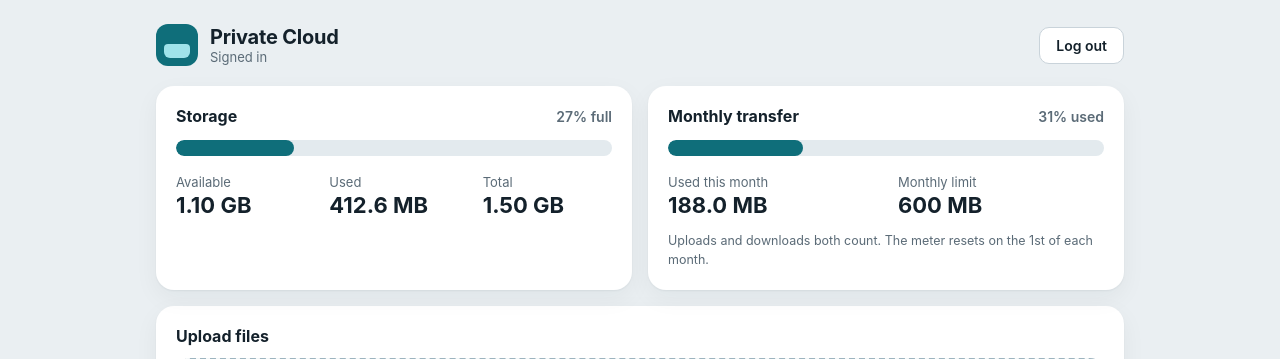
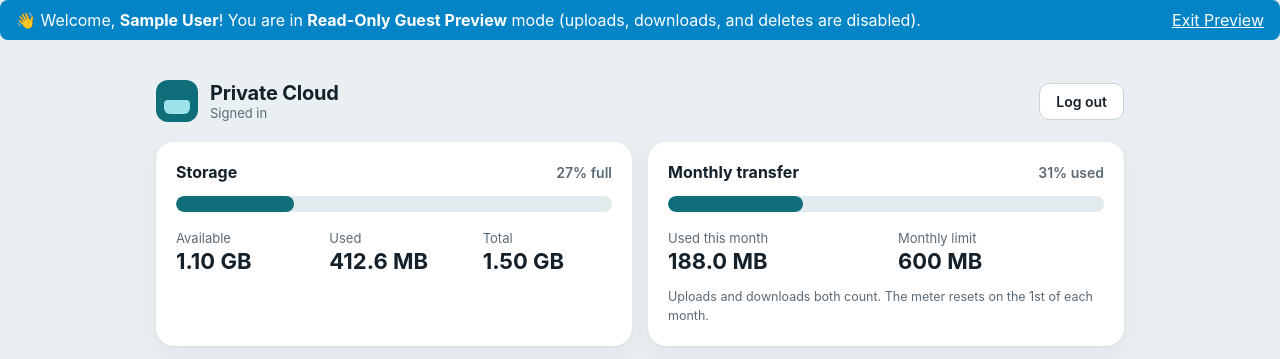
Before and after one commit to sanjay855/MyPrivateCloud, a Flask app: page / in a window 1280 px wide. Shown: the top 359 px of the page. Run offline with Flask 3, Linux system fonts and the light colour scheme; the visitor is signed in with stand-in values (Sample User, id 1); data that the repository does not hold is empty; parts of the project's set-up code (start-up, migrations or seed data) failed here and were passed over.

Commit message:
Add visitor request and owner-approved single-use read-only guest link

```diff
--- a/app.py
+++ b/app.py
@@ -1,5 +1,7 @@
 import os
 import json
+import time
+import secrets
 from datetime import datetime
 from functools import wraps
 from flask import (
@@ -19,6 +21,10 @@ MAX_TRANSFER_BYTES = 600 * 1024 * 1024             # 600 MB
 
 APP_PASSWORD = os.environ.get("APP_PASSWORD", "MyCloudPass123")
 API_TOKEN = os.environ.get("API_TOKEN", "macrodroid-secret-token")
+
+# In-memory approval queue and single-use tokens
+PENDING_REQUESTS = {}  # {req_id: {"name": str, "time": str, "created": float}}
+GUEST_TOKENS = {}      # {token: {"name": str, "expires": float}}
 
 os.makedirs(STORAGE_DIR, exist_ok=True)
 os.makedirs(os.path.dirname(META_FILE), exist_ok=True)
@@ -70,21 +76,29 @@ def add_transfer_bytes(delta):
     save_transfer_bytes(current + delta)
 
 
-def auth_required(f):
-    @wraps(f)
-    def decorated(*args, **kwargs):
-        if session.get("logged_in") or request.headers.get("X-API-Token") == API_TOKEN:
-            return f(*args, **kwargs)
-        if request.path.startswith("/api/"):
-            return jsonify({"error": "Unauthorized"}), 401
-        return redirect(url_for("login"))
-    return decorated
+def auth_required(allow_guest=False):
+    def decorator(f):
+        @wraps(f)
+        def decorated(*args, **kwargs):
+            is_owner = session.get("logged_in") or request.headers.get("X-API-Token") == API_TOKEN
+            is_guest = allow_guest and session.get("guest_mode")
+
+            if is_owner or is_guest:
+                return f(*args, **kwargs)
+            if session.get("guest_mode") and not allow_guest:
+                return jsonify({"error": "Read-only guest preview: actions disabled."}), 403
+            if request.path.startswith("/api/"):
+                return jsonify({"error": "Unauthorized"}), 401
+            return redirect(url_for("login"))
+        return decorated
+    return decorator
 
 
 @app.route("/login", methods=["GET", "POST"])
 def login():
     if request.method == "POST":
         if request.form.get("password") == APP_PASSWORD:
+            session.clear()
             session["logged_in"] = True
             return redirect(url_for("index"))
         return redirect(url_for("login", error=1))
@@ -97,14 +111,80 @@ def logout():
     return redirect(url_for("login"))
 
 
+@app.route("/request-guest", methods=["POST"])
+def request_guest():
+    data = request.get_json(silent=True) or request.form
+    guest_name = (data.get("name") or "").strip()[:40]
+    if not guest_name:
+        return jsonify({"error": "Please enter your name."}), 400
+
+    # Clean old requests (> 30 mins) and cap queue at 10
+    now = time.time()
+    for k in [k for k, v in PENDING_REQUESTS.items() if now - v["created"] > 1800]:
+        PENDING_REQUESTS.pop(k, None)
+    if len(PENDING_REQUESTS) >= 10:
+        return jsonify({"error": "Approval queue is full. Try again later."}), 429
+
+    req_id = secrets.token_hex(4)
+    PENDING_REQUESTS[req_id] = {
+        "name": guest_name,
+        "time": datetime.now().strftime("%H:%M:%S"),
+        "created": now
+    }
+    return jsonify({"status": "requested", "message": "Request sent! Ask Sanjay to approve it."}), 201
+
+
+@app.route("/api/guest-requests")
+@auth_required(allow_guest=False)
+def list_guest_requests():
+    items = [{"id": k, "name": v["name"], "time": v["time"]} for k, v in PENDING_REQUESTS.items()]
+    return jsonify({"requests": items})
+
+
+@app.route("/approve-guest/<req_id>", methods=["POST"])
+@auth_required(allow_guest=False)
+def approve_guest(req_id):
+    req = PENDING_REQUESTS.pop(req_id, None)
+    if not req:
+        return jsonify({"error": "Request not found or already handled."}), 404
+
+    token = secrets.token_urlsafe(16)
+    GUEST_TOKENS[token] = {
+        "name": req["name"],
+        "expires": time.time() + 600  # 10-minute window to open once
+    }
+    link = f"https://perch-condition-peso.ngrok-free.dev/guest/{token}"
+    return jsonify({"status": "approved", "guest_name": req["name"], "one_time_link": link})
+
+
+@app.route("/deny-guest/<req_id>", methods=["POST"])
+@auth_required(allow_guest=False)
+def deny_guest(req_id):
+    PENDING_REQUESTS.pop(req_id, None)
+    return jsonify({"status": "denied"})
+
+
+@app.route("/guest/<token>")
+def guest_login(token):
+    # Immediately burn the token on first click so no second use is ever possible
+    entry = GUEST_TOKENS.pop(token, None)
+    if not entry or time.time() > entry["expires"]:
+        return "Access Denied: This one-time guest link has already been used or expired.", 403
+
+    session.clear()
+    session["guest_mode"] = True
+    session["guest_name"] = entry["name"]
+    return redirect(url_for("index"))
+
+
 @app.route("/")
-@auth_required
+@auth_required(allow_guest=True)
 def index():
-    return render_template("index.html")
+    return render_template("index.html", is_guest=bool(session.get("guest_mode")), guest_name=session.get("guest_name", ""))
 
 
 @app.route("/api/status")
-@auth_required
+@auth_required(allow_guest=True)
 def api_status():
     used_storage = get_storage_used()
     avail_storage = max(0, MAX_STORAGE_BYTES - used_storage)
@@ -133,12 +213,13 @@ def api_status():
         "transfer_used": format_bytes(used_transfer),
         "transfer_limit": "600.0 MB",
         "transfer_percent": transfer_pct,
-        "files": files_list
+        "files": files_list,
+        "is_guest": bool(session.get("guest_mode"))
     })
 
 
 @app.route("/upload", methods=["POST"])
-@auth_required
+@auth_required(allow_guest=False)
 def upload():
     if "file" not in request.files:
         return jsonify({"error": "No file selected."}), 400
@@ -164,7 +245,7 @@ def upload():
 
 
 @app.route("/view/<filename>")
-@auth_required
+@auth_required(allow_guest=False)
 def view_file(filename):
     safe_name = secure_filename(filename)
     fp = os.path.join(STORAGE_DIR, safe_name)
@@ -178,7 +259,7 @@ def view_file(filename):
 
 
 @app.route("/download/<filename>")
-@auth_required
+@auth_required(allow_guest=False)
 def download_file(filename):
     safe_name = secure_filename(filename)
     fp = os.path.join(STORAGE_DIR, safe_name)
@@ -192,7 +273,7 @@ def download_file(filename):
 
 
 @app.route("/delete/<filename>", methods=["POST"])
-@auth_required
+@auth_required(allow_guest=False)
 def delete_file(filename):
     safe_name = secure_filename(filename)
     fp = os.path.join(STORAGE_DIR, safe_name)
--- a/templates/index.html
+++ b/templates/index.html
@@ -5,6 +5,63 @@
 <meta name="viewport" content="width=device-width, initial-scale=1">
 <title>Private Cloud</title>
 </head>
+
+{% if is_guest %}
+<div style="background: #0284c7; color: #fff; padding: 10px 16px; border-radius: 8px; margin-bottom: 16px; display: flex; justify-content: space-between; align-items: center;">
+  <span>👋 Welcome, <strong>{{ guest_name }}</strong>! You are in <strong>Read-Only Guest Preview</strong> mode (uploads, downloads, and deletes are disabled).</span>
+  <a href="/logout" style="color: #fff; text-decoration: underline;">Exit Preview</a>
+</div>
+{% else %}
+<div id="approvalPanel" style="display: none; background: #1e293b; border: 1px solid #38bdf8; padding: 12px 16px; border-radius: 8px; margin-bottom: 16px;">
+  <strong style="color: #38bdf8;">🔔 Guest Preview Requests:</strong>
+  <div id="requestList" style="margin-top: 8px;"></div>
+  <p id="approvedLinkBox" style="margin-top: 8px; font-size: 0.85rem; color: #4ade80; word-break: break-all;"></p>
+</div>
+
+<script>
+async function pollRequests() {
+  const res = await fetch("/api/guest-requests");
+  if (!res.ok) return;
+  const data = await res.json();
+  const panel = document.getElementById("approvalPanel");
+  const list = document.getElementById("requestList");
+  if (data.requests.length === 0) {
+    if (!document.getElementById("approvedLinkBox").textContent) panel.style.display = "none";
+    return;
+  }
+  panel.style.display = "block";
+  list.innerHTML = data.requests.map(r => `
+    <div style="display:flex; justify-content:space-between; align-items:center; margin-top:6px;">
+      <span><strong>${r.name}</strong> requested access at ${r.time}</span>
+      <div>
+        <button onclick="approveReq('${r.id}')" style="background:#22c55e; color:#000; border:none; padding:4px 10px; border-radius:4px; cursor:pointer; font-weight:bold;">Approve & Copy Link</button>
+        <button onclick="denyReq('${r.id}')" style="background:#ef4444; color:#fff; border:none; padding:4px 8px; border-radius:4px; cursor:pointer; margin-left:4px;">Deny</button>
+      </div>
+    </div>
+  `).join("");
+}
+
+async function approveReq(id) {
+  const res = await fetch(`/approve-guest/${id}`, { method: "POST" });
+  const data = await res.json();
+  if (data.one_time_link) {
+    navigator.clipboard?.writeText(data.one_time_link);
+    document.getElementById("approvedLinkBox").textContent =
+      `✅ Single-use link for ${data.guest_name} (copied!): ${data.one_time_link}`;
+    pollRequests();
+  }
+}
+
+async function denyReq(id) {
+  await fetch(`/deny-guest/${id}`, { method: "POST" });
+  pollRequests();
+}
+
+setInterval(pollRequests, 4000);
+pollRequests();
+</script>
+{% endif %}
+
 <body style="margin:0;background:#EAEFF2;color:#14212B;font-family:-apple-system,BlinkMacSystemFont,'Segoe UI',Roboto,Helvetica,Arial,sans-serif;">
 
 <div style="max-width:1000px;margin:0 auto;padding:16px;box-sizing:border-box;">
```
Also changed, not shown: templates/login.html (+23 -0 lines), 1 other file.
